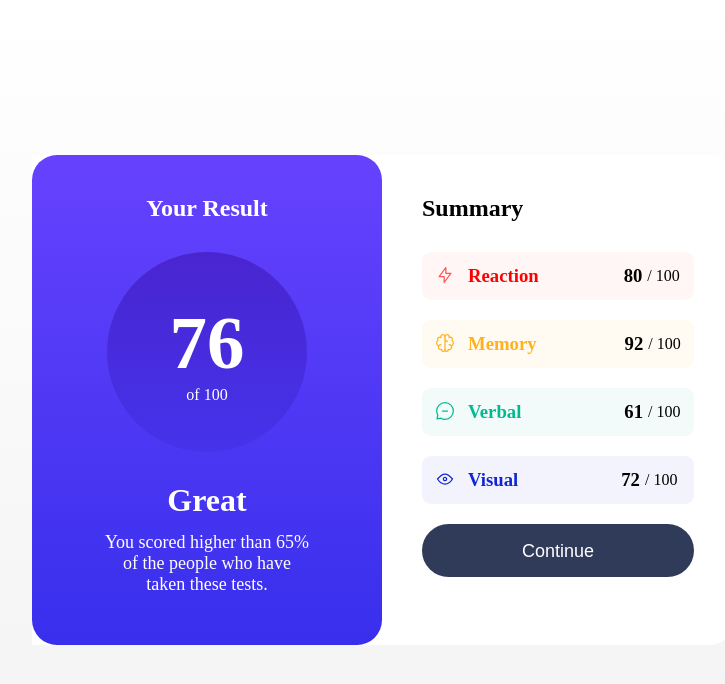
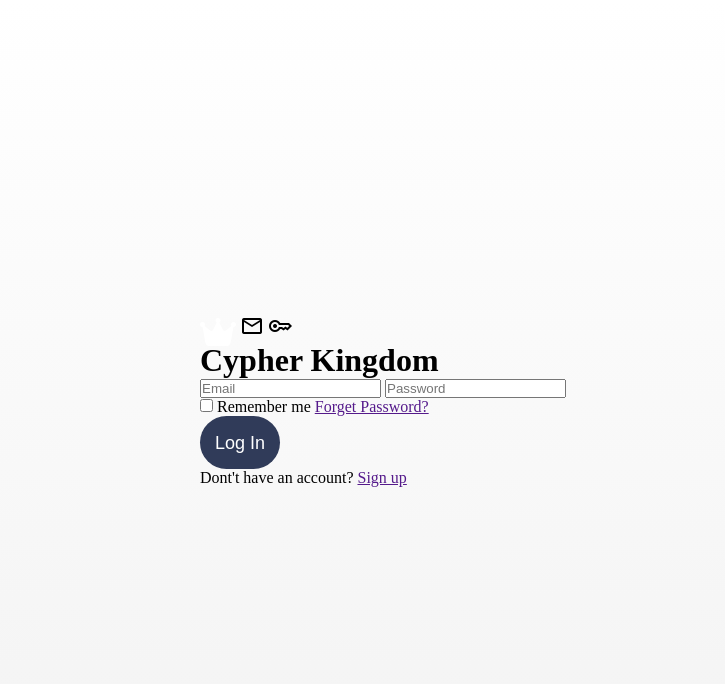
Before and after one commit to CypherKing5403/test-code, a plain HTML site: page index.html in a window 1280 px wide. Shown: the whole page, without its empty margins (257-982 px from the left). Drawn offline with nearby package versions, Linux system fonts and the light colour scheme; a web font is replaced by a local one.

Commit message:
Update index.html

```diff
--- a/index.html
+++ b/index.html
@@ -1,50 +1,47 @@
 <!DOCTYPE html>
 <html lang="en">
-<head>
+    <head>
     <meta charset="UTF-8">
     <meta name="viewport" content="width=device-width, initial-scale=1.0">
-    <link rel="stylesheet" href="style.css">
-    <title>Document</title>
-</head>
+    <link rel="stylesheet" href="./style.css">
+    <link rel="stylesheet" href="https://fonts.googleapis.com/css2?family=Material+Symbols+Outlined:opsz,wght,FILL,GRAD@20..48,100..700,0..1,-50..200" />
+    <script src="https://kit.fontawesome.com/a12568941a.js" crossorigin="anonymous"></script>
+    <title>Cypher Kingdom</title>
+
 <body>
-<div id="container">
-<div id="leftc">
-    <h2>Your Result</h2>
-    <div id="circle">
-    <h1>76</h1>
-    <p>of 100</p>
-</div>
-    <h1>Great</h1>
-    <p id="p1">You scored higher than 65% of the people who have taken these tests.</p>
-</div>
-<div id="rightc">
-    <h2>Summary</h2>
-    <div id="react1">
-        <svg xmlns="http://www.w3.org/2000/svg" width="20" height="20" fill="none" viewBox="0 0 20 20"><path stroke="#F55" stroke-linecap="round" stroke-linejoin="round" stroke-width="1.25" d="M10.833 8.333V2.5l-6.666 9.167h5V17.5l6.666-9.167h-5Z"/></svg>
-        <h3 id="reaction">Reaction</h3>
-        <h3 id="r80">80</h3>
-        <p>/ 100</p>
-    </div>
-    <div id="mem1">
-        <svg xmlns="http://www.w3.org/2000/svg" width="20" height="20" fill="none" viewBox="0 0 20 20"><path stroke="#FFB21E" stroke-linecap="round" stroke-linejoin="round" stroke-width="1.25" d="M5.833 11.667a2.5 2.5 0 1 0 .834 4.858"/><path stroke="#FFB21E" stroke-linecap="round" stroke-linejoin="round" stroke-width="1.25" d="M3.553 13.004a3.333 3.333 0 0 1-.728-5.53m.025-.067a2.083 2.083 0 0 1 2.983-2.824m.199.054A2.083 2.083 0 1 1 10 3.75v12.917a1.667 1.667 0 0 1-3.333 0M10 5.833a2.5 2.5 0 0 0 2.5 2.5m1.667 3.334a2.5 2.5 0 1 1-.834 4.858"/><path stroke="#FFB21E" stroke-linecap="round" stroke-linejoin="round" stroke-width="1.25" d="M16.447 13.004a3.334 3.334 0 0 0 .728-5.53m-.025-.067a2.083 2.083 0 0 0-2.983-2.824M10 3.75a2.085 2.085 0 0 1 2.538-2.033 2.084 2.084 0 0 1 1.43 2.92m-.635 12.03a1.667 1.667 0 0 1-3.333 0"/></svg>
-        <h3 id="memory">Memory</h3>
-        <h3 id="m92">92</h3>
-        <p>/ 100</p>
-    </div>
-    <div id="verb1">
-        <svg xmlns="http://www.w3.org/2000/svg" width="20" height="20" fill="none" viewBox="0 0 20 20"><path stroke="#00BB8F" stroke-linecap="round" stroke-linejoin="round" stroke-width="1.25" d="M7.5 10h5M10 18.333A8.333 8.333 0 1 0 1.667 10c0 1.518.406 2.942 1.115 4.167l-.699 3.75 3.75-.699A8.295 8.295 0 0 0 10 18.333Z"/></svg>
-        <h3 id="verbal">Verbal</h3>
-        <h3 id="v61">61</h3>
-        <p>/ 100</p>
-    </div>
-    <div id="vis1">
-        <svg xmlns="http://www.w3.org/2000/svg" width="20" height="20" fill="none" viewBox="0 0 20 20"><path stroke="#1125D6" stroke-linecap="round" stroke-linejoin="round" stroke-width="1.25" d="M10 11.667a1.667 1.667 0 1 0 0-3.334 1.667 1.667 0 0 0 0 3.334Z"/><path stroke="#1125D6" stroke-linecap="round" stroke-linejoin="round" stroke-width="1.25" d="M17.5 10c-1.574 2.492-4.402 5-7.5 5s-5.926-2.508-7.5-5C4.416 7.632 6.66 5 10 5s5.584 2.632 7.5 5Z"/></svg>
-        <h3 id="visual">Visual</h3>
-        <h3 id="v72">72</h3>
-        <p>/ 100</p>
-    </div>
-    <button>Continue</button>
-</div>
+
+    <form action="" class="formbg" id="form">
+
+        <i class="fa-solid fa-crown fa-2xl" style="color: #ffffff;"></i>
+
+        <span class="material-symbols-outlined" id="mail">mail</span>
+
+        <span class="material-symbols-outlined" id="key">key</span>
+
+        <h1>Cypher Kingdom</h1>
+
+        <input type="text" name="" id="text" placeholder="Email" required>
+
+        <input type="password" name="" id="email" placeholder="Password" required pattern="0-9">
+
+
+        <div>
+            <label for="" id="checkboxLabel"><input type="checkbox" id="rememberMe"> Remember me</label>
+            <a href="" id="forgetPassword">Forget Password?</a>
+        </div>
+
+        <button type="submit" id="submit" class="submit">Log In</button>
+
+        <div>
+            <label for="" id="account">Dont't have an account? </label>
+            <a href="" id="Register">Sign up</a>
+        </div>
+
+    </form>
+
+    <script>
+
+    </script>
 
 </body>
 </html>
```
